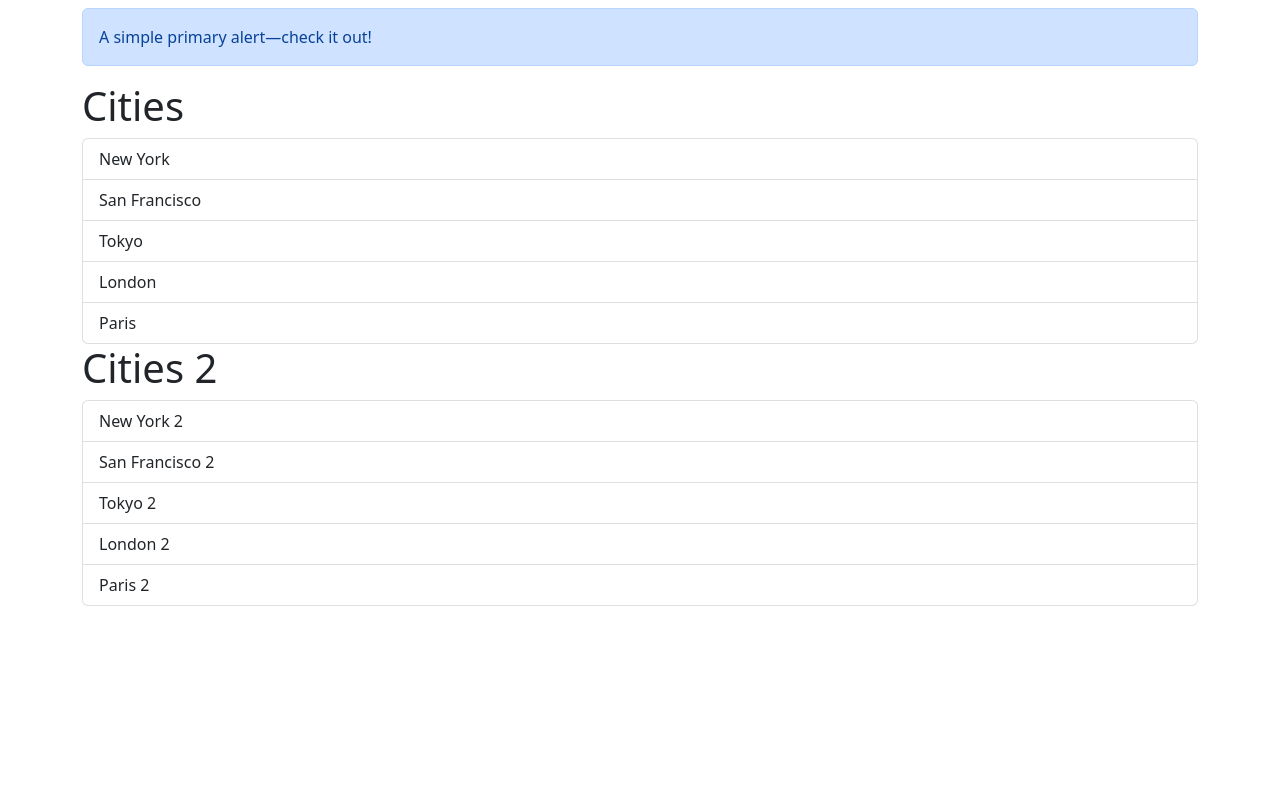
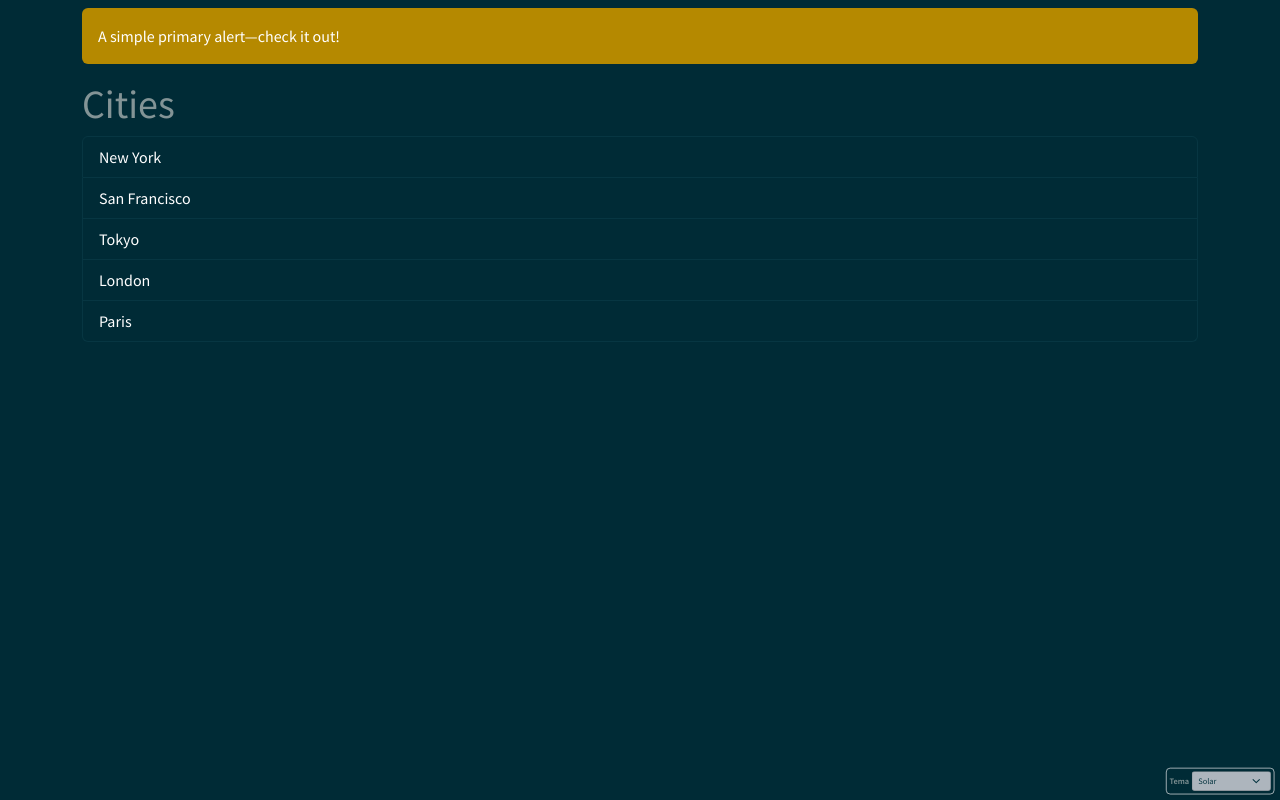
Before and after one commit to Braian-92/React-Basico, a React (Vite) app in the folder todoReactTs/galeria-ts/react-app/: page / in a window 1280 px wide. Built offline with nearby package versions, Linux system fonts and the light colour scheme.

Commit message:
estilizador de bootswatch dinamico

```diff
--- a/todoReactTs/galeria-ts/react-app/package.json
+++ b/todoReactTs/galeria-ts/react-app/package.json
@@ -9,6 +9,7 @@
     "preview": "vite preview"
   },
   "dependencies": {
+    "bootswatch": "^5.2.3",
     "react": "^18.2.0",
     "react-dom": "^18.2.0"
   },
--- a/todoReactTs/galeria-ts/react-app/src/App.tsx
+++ b/todoReactTs/galeria-ts/react-app/src/App.tsx
@@ -1,5 +1,7 @@
 import ListGroup from "./components/ListGroup";
 import Alert from "./components/Alert";
+// @ts-ignore
+import BootswatchSwitcher from './components/BootswatchSwitcher';
 
 function App(){
   let items = ["New York", "San Francisco", "Tokyo", "London", "Paris"];
@@ -10,9 +12,10 @@ function App(){
   }
 
   return <div className="container my-2">
+    <BootswatchSwitcher defaultTheme="solar" />
     <Alert />
     <ListGroup items={items} heading="Cities" onSelectItem={handleSelectItem} />
-    <ListGroup items={items2} heading="Cities 2" onSelectItem={handleSelectItem} />
+    {/* <ListGroup items={items2} heading="Cities 2" onSelectItem={handleSelectItem} /> */}
   </div>;
 }
 
--- /dev/null
+++ b/todoReactTs/galeria-ts/react-app/src/components/BootswatchSwitcher.tsx
@@ -0,0 +1,110 @@
+import { useEffect, useState } from 'react';
+
+// Importá cada tema como URL (Vite: ?url). Lista clásica compatible con 5.2.x
+import cerulean   from 'bootswatch/dist/cerulean/bootstrap.min.css?url';
+import cosmo      from 'bootswatch/dist/cosmo/bootstrap.min.css?url';
+import cyborg     from 'bootswatch/dist/cyborg/bootstrap.min.css?url';
+import darkly     from 'bootswatch/dist/darkly/bootstrap.min.css?url';
+import flatly     from 'bootswatch/dist/flatly/bootstrap.min.css?url';
+import journal    from 'bootswatch/dist/journal/bootstrap.min.css?url';
+import litera     from 'bootswatch/dist/litera/bootstrap.min.css?url';
+import lumen      from 'bootswatch/dist/lumen/bootstrap.min.css?url';
+import lux        from 'bootswatch/dist/lux/bootstrap.min.css?url';
+import materia    from 'bootswatch/dist/materia/bootstrap.min.css?url';
+import minty      from 'bootswatch/dist/minty/bootstrap.min.css?url';
+import pulse      from 'bootswatch/dist/pulse/bootstrap.min.css?url';
+import sandstone  from 'bootswatch/dist/sandstone/bootstrap.min.css?url';
+import simplex    from 'bootswatch/dist/simplex/bootstrap.min.css?url';
+import sketchy    from 'bootswatch/dist/sketchy/bootstrap.min.css?url';
+import slate      from 'bootswatch/dist/slate/bootstrap.min.css?url';
+import solar      from 'bootswatch/dist/solar/bootstrap.min.css?url';
+import spacelab   from 'bootswatch/dist/spacelab/bootstrap.min.css?url';
+import superhero  from 'bootswatch/dist/superhero/bootstrap.min.css?url';
+import united     from 'bootswatch/dist/united/bootstrap.min.css?url';
+import yeti       from 'bootswatch/dist/yeti/bootstrap.min.css?url';
+
+// Mapa de temas -> URL
+const THEME_URL = {
+  cerulean, cosmo, cyborg, darkly, flatly, journal, litera, lumen, lux,
+  materia, minty, pulse, sandstone, simplex, sketchy, slate, solar,
+  spacelab, superhero, united, yeti,
+} as const;
+
+type ThemeName = 'default' | keyof typeof THEME_URL;
+
+const STORAGE_KEY = 'ui:bootswatch-theme';
+const LINK_ID = 'bootswatch-theme';
+
+function ensureLink(): HTMLLinkElement {
+  let el = document.getElementById(LINK_ID) as HTMLLinkElement | null;
+  if (!el) {
+    el = document.createElement('link');
+    el.id = LINK_ID;
+    el.rel = 'stylesheet';
+    document.head.appendChild(el);
+  }
+  return el;
+}
+
+function removeLink() {
+  const el = document.getElementById(LINK_ID);
+  if (el?.parentNode) el.parentNode.removeChild(el);
+}
+
+function applyTheme(theme: ThemeName) {
+  if (theme === 'default') {
+    removeLink();
+    return;
+  }
+  const el = ensureLink();
+  el.href = THEME_URL[theme];
+}
+
+function pretty(name: ThemeName) {
+  if (name === 'default') return 'Bootstrap (default)';
+  return name.replace(/-/g, ' ').replace(/\b\w/g, m => m.toUpperCase());
+}
+
+interface Props {
+  defaultTheme?: ThemeName;
+}
+
+export default function BootswatchSwitcher({ defaultTheme = 'default' }: Props) {
+  const [theme, setTheme] = useState<ThemeName>(defaultTheme);
+
+  useEffect(() => {
+    const saved = (localStorage.getItem(STORAGE_KEY) as ThemeName) || defaultTheme;
+    setTheme(saved);
+    applyTheme(saved);
+  }, [defaultTheme]);
+
+  const onChange = (e: React.ChangeEvent<HTMLSelectElement>) => {
+    const value = e.target.value as ThemeName;
+    setTheme(value);
+    localStorage.setItem(STORAGE_KEY, value);
+    applyTheme(value);
+  };
+
+  const options: ThemeName[] = ['default', ...Object.keys(THEME_URL) as (keyof typeof THEME_URL)[]];
+
+  return (
+    <div className="position-fixed bottom-0 end-0 p-2" style={{ zIndex: 1080, transform: 'scale(0.7)', transformOrigin: 'bottom right' }}>
+      <div className="bg-body border rounded shadow-sm p-1 d-flex align-items-center gap-1">
+        <label className="form-label m-0 small fw-semibold" htmlFor="bootswatch-select" style={{ fontSize: '0.75rem' }}>
+          Tema
+        </label>
+        <select
+          id="bootswatch-select"
+          className="form-select form-select-sm"
+          value={theme}
+          onChange={onChange}
+          style={{ fontSize: '0.75rem', padding: '0.25rem 0.5rem' }}
+        >
+          {options.map(t => (
+            <option key={t} value={t}>{pretty(t)}</option>
+          ))}
+        </select>
+      </div>
+    </div>
+  );
+}
--- a/todoReactTs/galeria-ts/react-app/src/main.tsx
+++ b/todoReactTs/galeria-ts/react-app/src/main.tsx
@@ -1,7 +1,8 @@
 import React from 'react'
 import ReactDOM from 'react-dom/client'
 import App from './App'
-import 'bootstrap/dist/css/bootstrap.min.css'
+// import 'bootstrap/dist/css/bootstrap.min.css'
+import 'bootswatch/dist/darkly/bootstrap.min.css';
 
 ReactDOM.createRoot(document.getElementById('root') as HTMLElement).render(
   <React.StrictMode>
```
Also changed, not shown: 2 other files (tests, documents, lock files or other folders).
